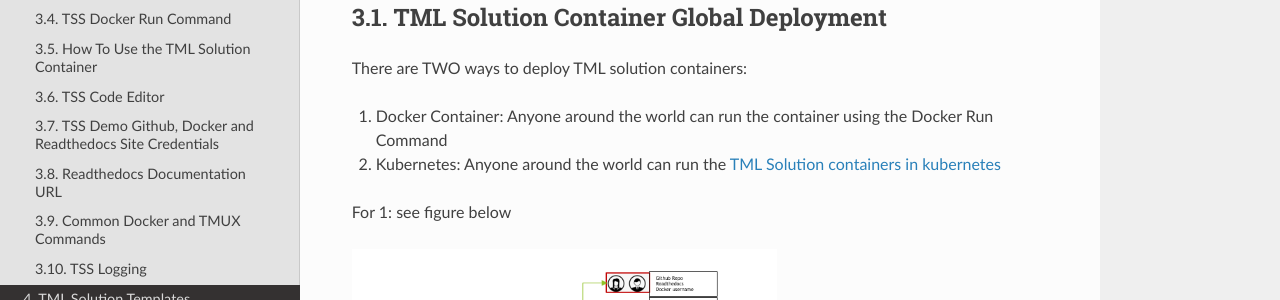
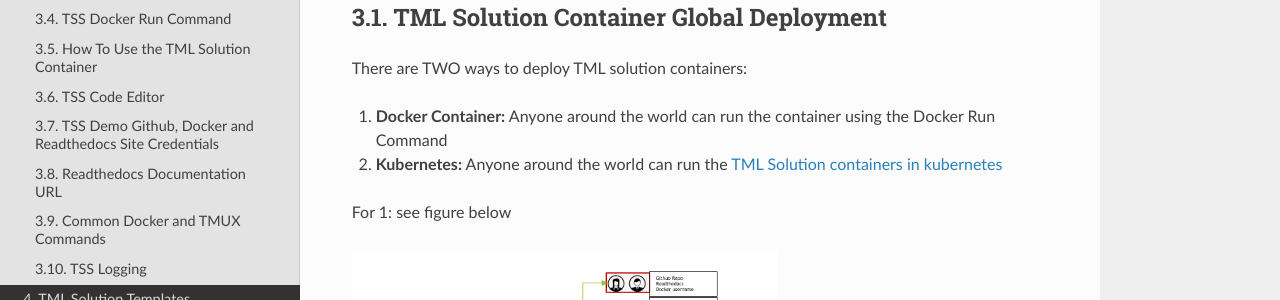
Before and after one commit to smaurice101/readthedocs, a Sphinx documentation site: the page built from docs/source/docker.rst, in a window 1280 px wide and 900 px high, scrolled down 1132 px. Shown: the part 151-451 px from the top of the window. Built offline with Sphinx 7.4.7 and the Read the Docs theme 3.1.0, drawn with Linux system fonts in a browser that asks for light colours.

```diff
--- a/docs/source/docker.rst
+++ b/docs/source/docker.rst
@@ -30,8 +30,8 @@ TML Solution Container Global Deployment
 
 There are TWO ways to deploy TML solution containers:
 
-#. Docker Container: Anyone around the world can run the container using the Docker Run Command
-#. Kubernetes: Anyone around the world can run the `TML Solution containers in kubernetes <https://tml.readthedocs.io/en/latest/kube.html>`_
+#. **Docker Container:** Anyone around the world can run the container using the Docker Run Command
+#. **Kubernetes:** Anyone around the world can run the `TML Solution containers in kubernetes <https://tml.readthedocs.io/en/latest/kube.html>`_
 
 For 1: see figure below
 
```
